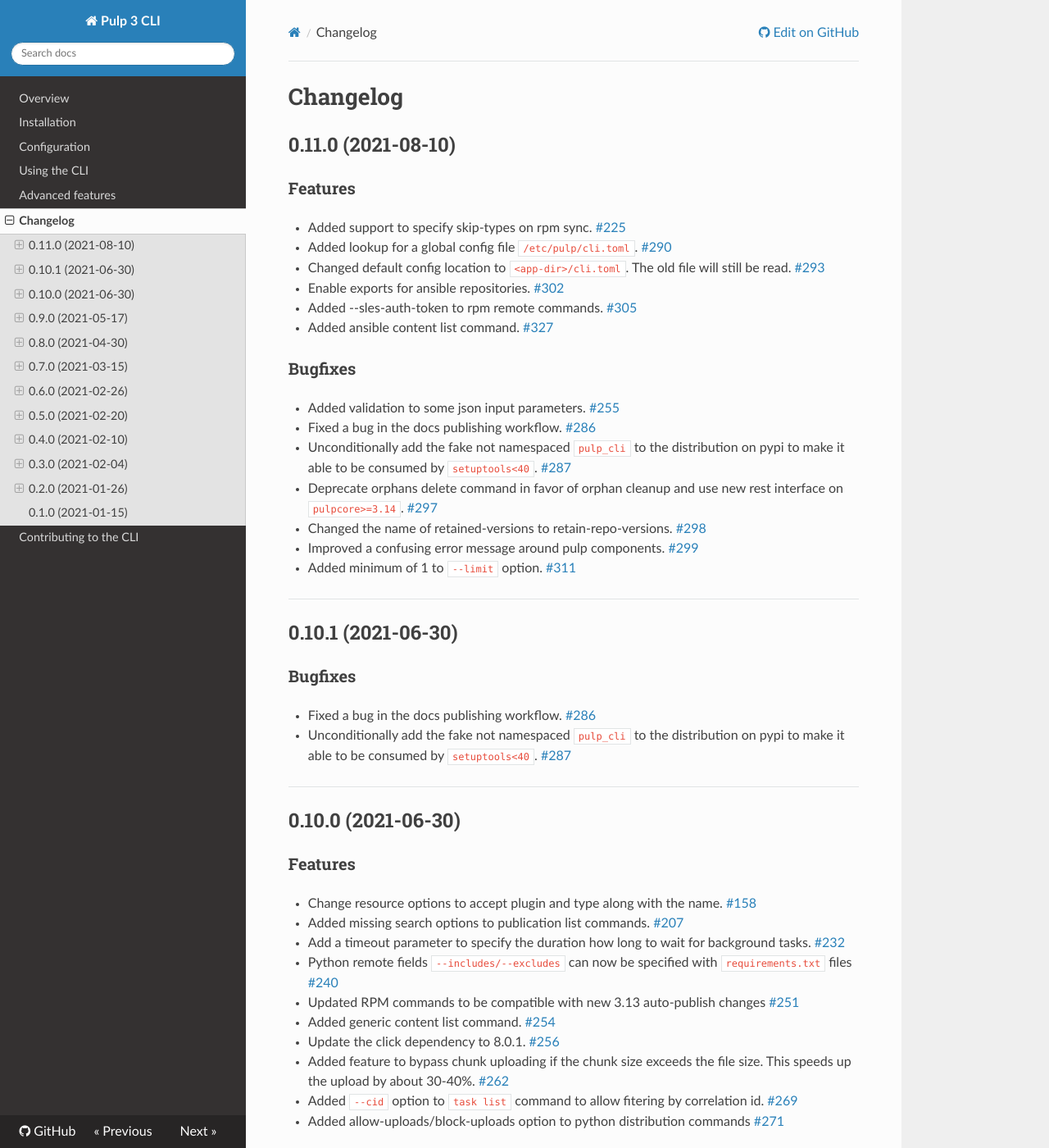
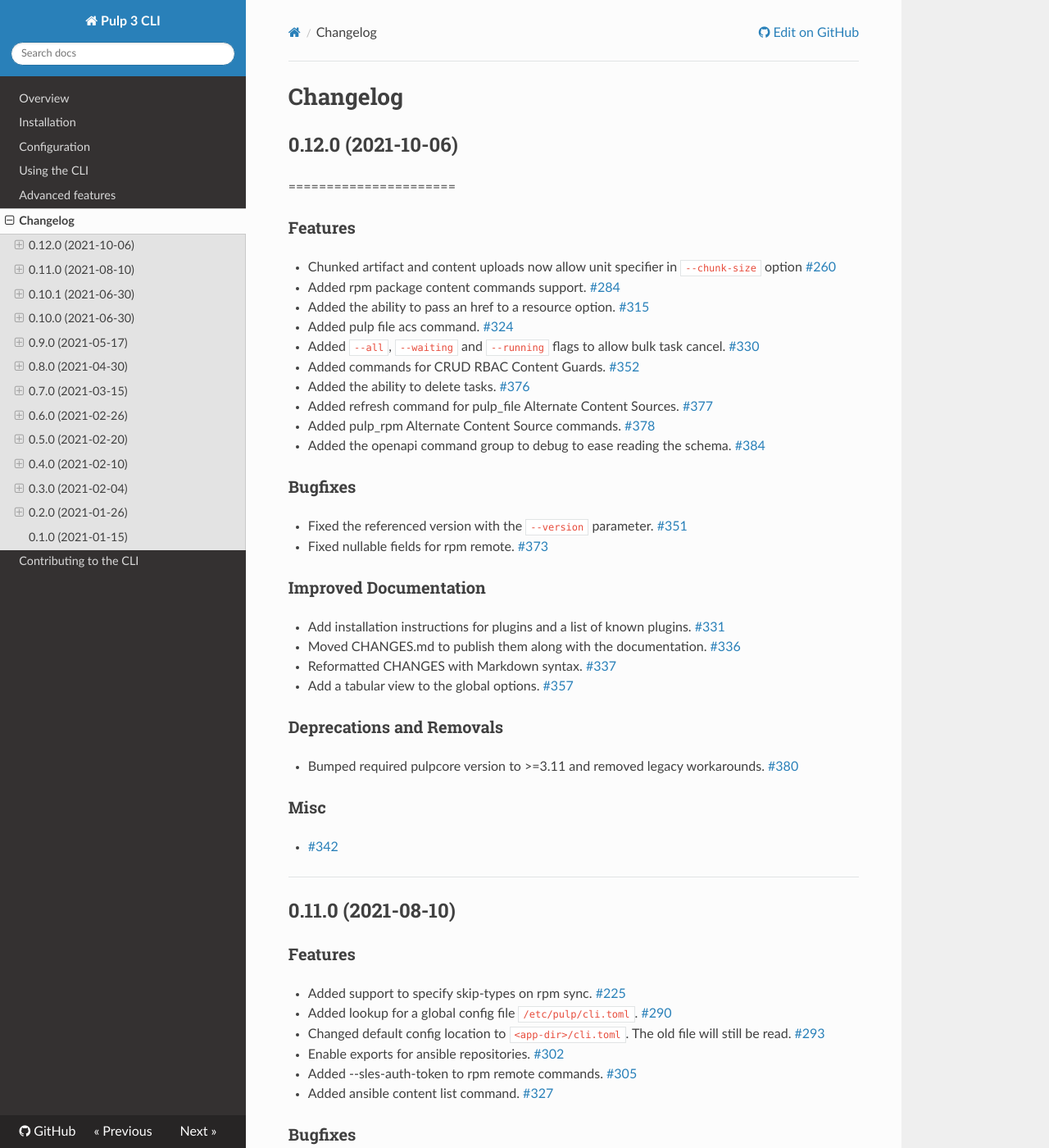
Before and after one commit to pulp/pulp-cli, an MkDocs documentation site: the page built from docs/CHANGES.md, in a window 1280 px wide and 1400 px high. Shown: the whole window at 82% size. Built offline with MkDocs 1.6.1, drawn with Linux system fonts in a browser that asks for light colours; nearby versions of some CDN libraries.

Commit message:
0.12.0 changelog
[noissue]

```diff
--- a/docs/CHANGES.md
+++ b/docs/CHANGES.md
@@ -9,6 +9,68 @@
 [//]: # (WARNING: Don't drop the towncrier directive!)
 
 [//]: # (towncrier release notes start)
+
+## 0.12.0 (2021-10-06)
+======================
+
+
+### Features
+
+- Chunked artifact and content uploads now allow unit specifier in ``--chunk-size`` option
+  [#260](https://github.com/pulp/pulp-cli/issues/260)
+- Added rpm package content commands support.
+  [#284](https://github.com/pulp/pulp-cli/issues/284)
+- Added the ability to pass an href to a resource option.
+  [#315](https://github.com/pulp/pulp-cli/issues/315)
+- Added pulp file acs command.
+  [#324](https://github.com/pulp/pulp-cli/issues/324)
+- Added `--all`, `--waiting` and `--running` flags to allow bulk task cancel.
+  [#330](https://github.com/pulp/pulp-cli/issues/330)
+- Added commands for CRUD RBAC Content Guards.
+  [#352](https://github.com/pulp/pulp-cli/issues/352)
+- Added the ability to delete tasks.
+  [#376](https://github.com/pulp/pulp-cli/issues/376)
+- Added refresh command for pulp_file Alternate Content Sources.
+  [#377](https://github.com/pulp/pulp-cli/issues/377)
+- Added pulp_rpm Alternate Content Source commands.
+  [#378](https://github.com/pulp/pulp-cli/issues/378)
+- Added the openapi command group to debug to ease reading the schema.
+  [#384](https://github.com/pulp/pulp-cli/issues/384)
+
+
+### Bugfixes
+
+- Fixed the referenced version with the `--version` parameter.
+  [#351](https://github.com/pulp/pulp-cli/issues/351)
+- Fixed nullable fields for rpm remote.
+  [#373](https://github.com/pulp/pulp-cli/issues/373)
+
+
+### Improved Documentation
+
+- Add installation instructions for plugins and a list of known plugins.
+  [#331](https://github.com/pulp/pulp-cli/issues/331)
+- Moved CHANGES.md to publish them along with the documentation.
+  [#336](https://github.com/pulp/pulp-cli/issues/336)
+- Reformatted CHANGES with Markdown syntax.
+  [#337](https://github.com/pulp/pulp-cli/issues/337)
+- Add a tabular view to the global options.
+  [#357](https://github.com/pulp/pulp-cli/issues/357)
+
+
+### Deprecations and Removals
+
+- Bumped required pulpcore version to >=3.11 and removed legacy workarounds.
+  [#380](https://github.com/pulp/pulp-cli/issues/380)
+
+
+### Misc
+
+- [#342](https://github.com/pulp/pulp-cli/issues/342)
+
+
+---
+
 
 ## 0.11.0 (2021-08-10)
 
```
Also changed, not shown: 18 other files.
